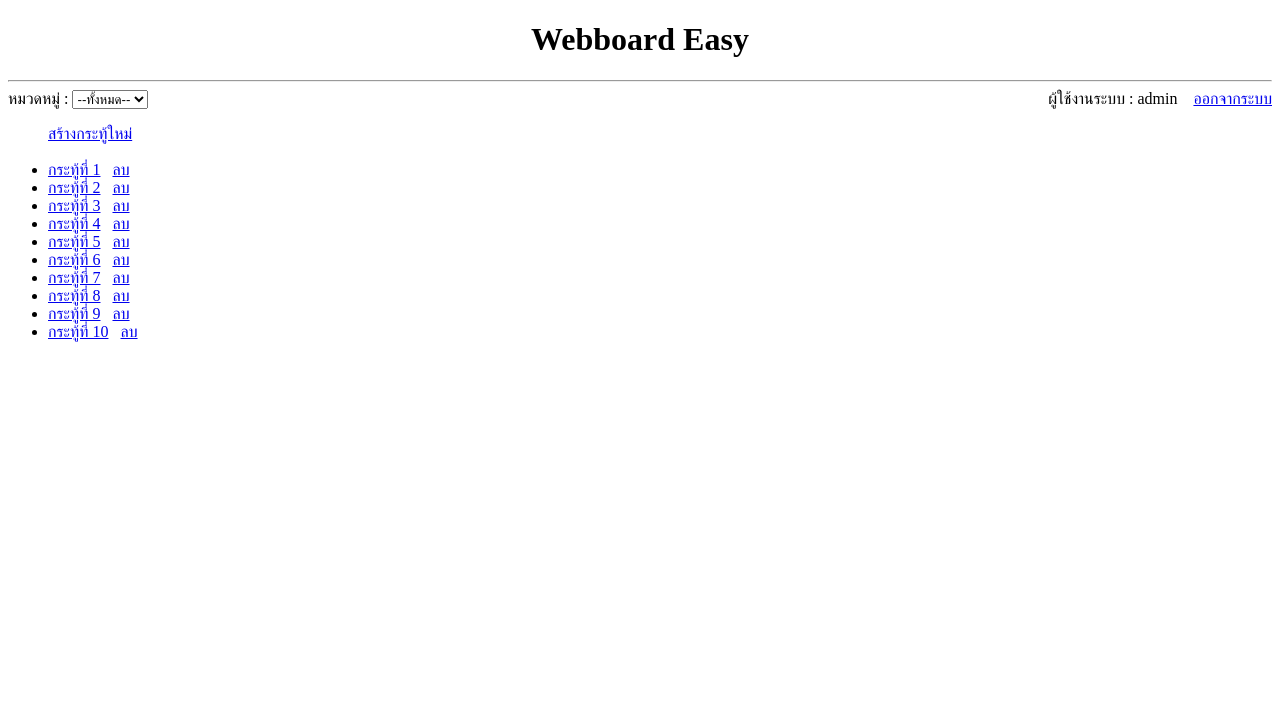
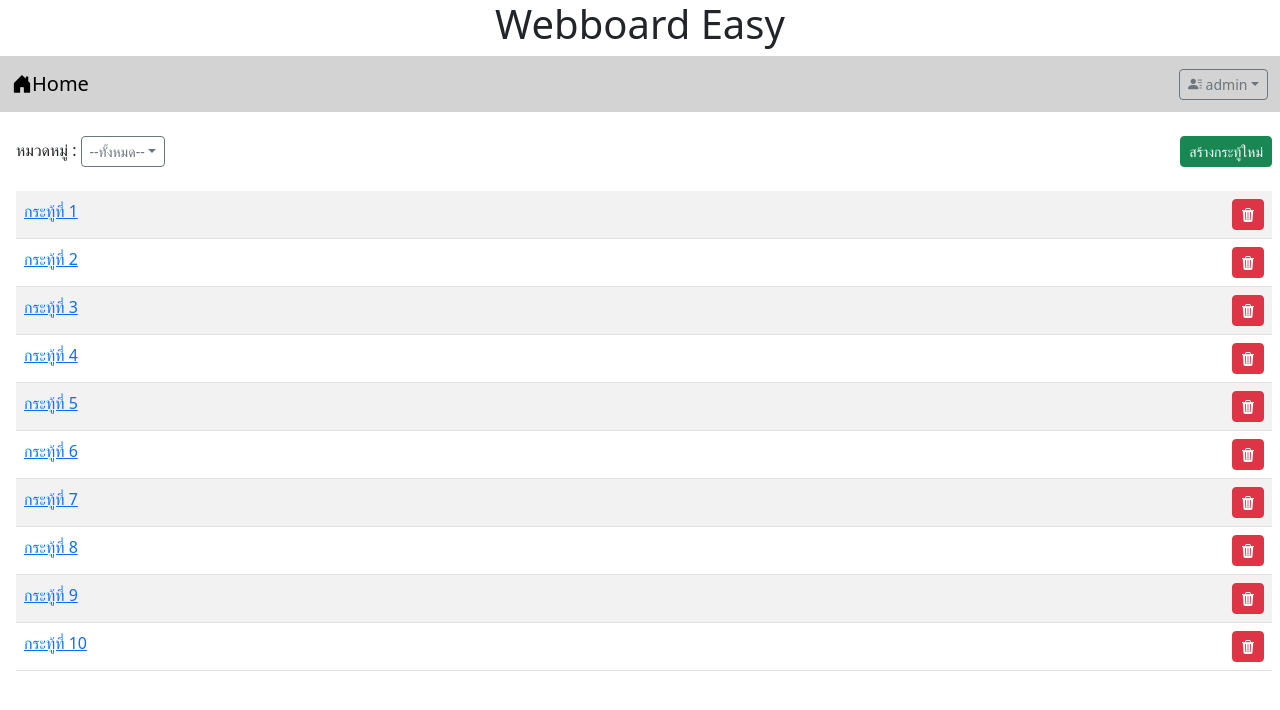
Before and after one commit to ZraceSS/WebApp_EnetC, a PHP site: page / in a window 1280 px wide. Shown: the top 710 px of the page. Run offline with PHP 8.4, Linux system fonts and the light colour scheme; the visitor is signed in with stand-in values (Sample User, id 1).

Commit message:
งานครั้งที่ 7

```diff
--- a/index.php
+++ b/index.php
@@ -1,59 +1,48 @@
 <?php
-    session_start();
+session_start();
 ?>
 <!DOCTYPE html>
 <html lang="en">
+
 <head>
     <meta charset="UTF-8">
     <meta name="viewport" content="width=device-width, initial-scale=1.0">
     <title>Index</title>
-    <style type="text/css">
+    <link href="https://cdn.jsdelivr.net/npm/bootstrap@5.3.3/dist/css/bootstrap.min.css" rel="stylesheet" integrity="sha384-QWTKZyjpPEjISv5WaRU9OFeRpok6YctnYmDr5pNlyT2bRjXh0JMhjY6hW+ALEwIH" crossorigin="anonymous">
+    <script src="https://cdn.jsdelivr.net/npm/bootstrap@5.3.3/dist/js/bootstrap.bundle.min.js" integrity="sha384-YvpcrYf0tY3lHB60NNkmXc5s9fDVZLESaAA55NDzOxhy9GkcIdslK1eN7N6jIeHz" crossorigin="anonymous"></script>
+    <link rel="stylesheet" href="https://cdn.jsdelivr.net/npm/bootstrap-icons@1.11.3/font/bootstrap-icons.min.css">
+</head>
 
-    </style>
-</head>
 <body>
-    <center><h1>Webboard Easy</h1></center>
-    <hr>
-    <div>
+    <center>
+        <h1>Webboard Easy</h1>
+    </center>
+    <?php
+            include "nav.php"
+    ?>
+    <div class="container-fluid mt-4 ms-1 me-1">
         หมวดหมู่ :
-        <select name="catagory" id="">
-            <option value="All">--ทั้งหมด--</option>
-            <option value="General">เรื่องทั่วไป</option>
-            <option value="Study">เรื่องเรียน</option>
-        </select>
+        <a class="btn btn-outline-secondary btn-sm dropdown-toggle" role="button" data-bs-toggle="dropdown">--ทั้งหมด--</a>
+        <ul class="dropdown-menu">
+            <li><a class="dropdown-item">--ทั้งหมด--</a></li>
+            <li><a class="dropdown-item"> เรื่องทั่วไป </a></li>
+            <li><a class="dropdown-item"> เรื่องเรียน </a></li>
+        </ul>
         <?php
-            if(!isset($_SESSION['id']))
-            {
-                echo "<a href=login.php style='float: right;'>เข้าสู่ระบบ</a>";
+        if (isset($_SESSION['id'])) {
+            echo "<a class='btn btn-success btn-sm' style ='float: right' role='button' href='newpost.php'>สร้างกระทู้ใหม่</a>";
+        }
+        echo "<table class='table table-striped mt-4'>";
+        for ($n = 1; $n <= 10; $n++) {
+            echo "<tr><td><a class='' href=post.php?id=$n>กระทู้ที่ $n</a>";
+            if (isset($_SESSION['id']) && $_SESSION['role'] == 'a') {
+                echo "<a class='btn btn-danger btn-sm float-end' role='button' href='delete.php?id=$n'><i class='bi bi-trash3-fill'></i></a>";
             }
-            else
-            {
-                echo "<div style='float: right;'>
-                ผู้ใช้งานระบบ : $_SESSION[username]&nbsp;&nbsp;&nbsp;
-                <a href=logout.php>ออกจากระบบ</a></div>";
-            }
+            echo "</td></tr>";
+        }
+        echo "</table>";
         ?>
     </div>
-    <div>
-        <ul>
-        </form>
-        <?php
-            if (isset($_SESSION['id']))
-            {
-                echo "<div style ='float: left'><a href = newpost.php>สร้างกระทู้ใหม่</a></div><BR><BR>";
-            }
-            for($n = 1 ;$n <=10;$n++){
-               echo "<li><a href=post.php?id=$n>กระทู้ที่ $n</a>";
-               if(isset($_SESSION['id']) && $_SESSION['role']=='a')
-               {
-                    echo "&nbsp;&nbsp;&nbsp;<a href=delete.php?id=$n>ลบ</a>";
-               }
-               echo "</li>";
-           }
+</body>
 
-
-       ?>
-        </ul>
-    </div>
-</body>
 </html>
--- /dev/null
+++ b/nav.php
@@ -0,0 +1,18 @@
+<nav class="navbar navbar-expand-lg" style="background-color:#d3d3d3">
+    <div class="container-fluid">
+        <a class="navbar-brand" href="index.php"><i class="bi bi-house-door-fill"></i>Home</a>
+        <ul class="navbar-nav">
+            <?php
+            if (!isset($_SESSION['id'])) {
+                echo "<li class='nav-item'><a class='nav-link' href='login.php'><i class='bi bi-pencil-square'></i> เข้าสู่ระบบ</a></li>";
+            } else {
+                echo "<li class='nav-item dropdown'>";
+                echo "<a class='btn btn-outline-secondary btn-sm dropdown-toggle' href='' role='button' data-bs-toggle='dropdown'><i class='bi bi-person-lines-fill'></i> $_SESSION[username]</a>";
+                echo "<ul class='dropdown-menu'>";
+                echo "<li><a class='dropdown-item' href='logout.php'><i class='bi bi-box-arrow-left'></i> ออกจากระบบ</a></li>";
+                echo "</li>";
+            }
+            ?>
+        </ul>
+    </div>
+</nav>
```
Also changed, not shown: login.php (+36 -20 lines), register.php (+8 -2 lines), verify.php (+4 -4 lines).
